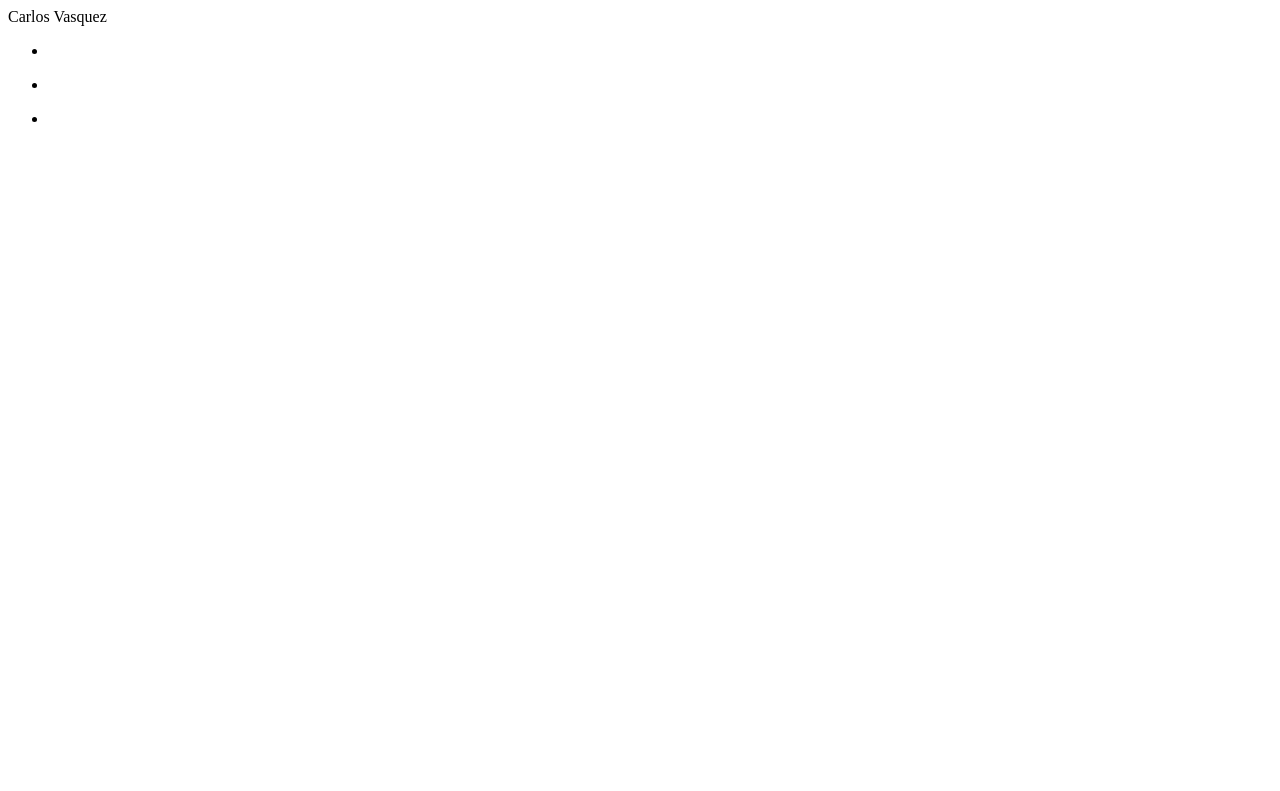
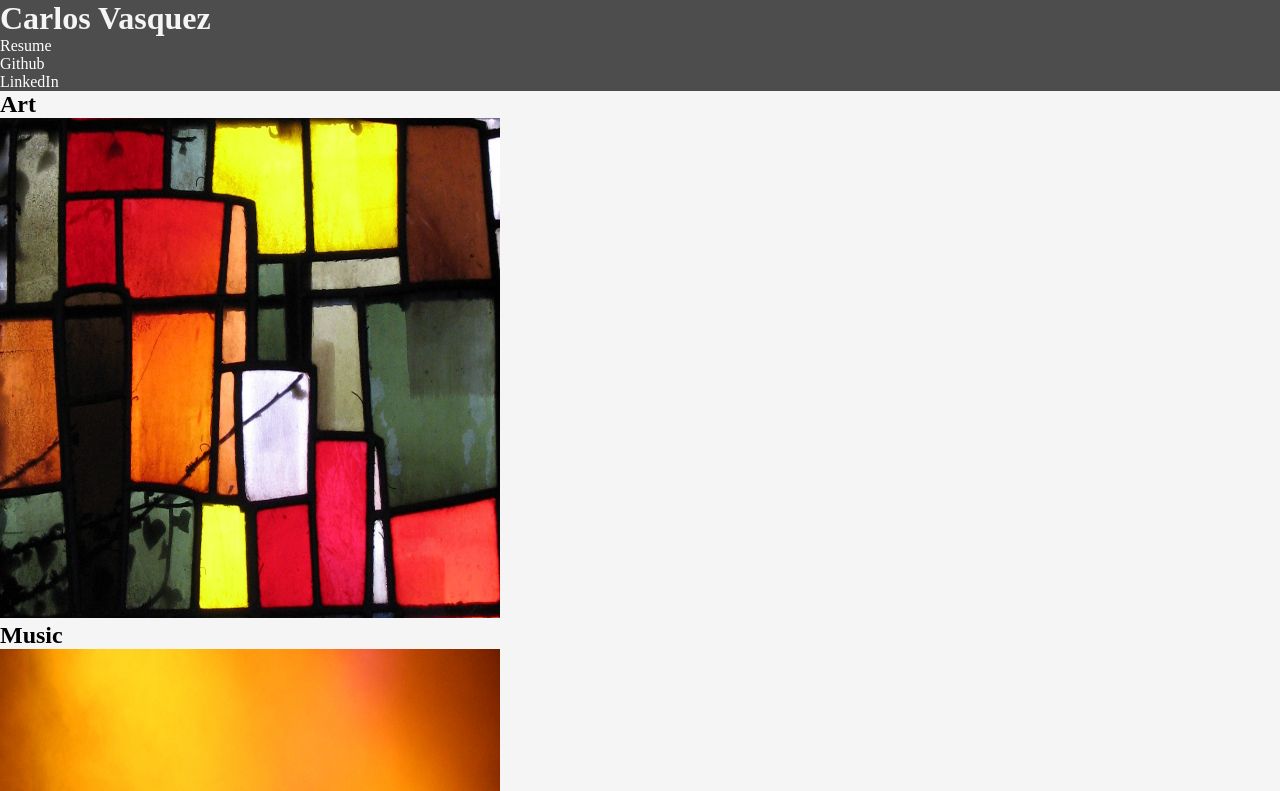
Before and after one commit to carvasquez206/A2_Portfolio, a plain HTML site: page index.html in a window 1280 px wide. Shown: the top 791 px of the page. Drawn offline with Linux system fonts and the light colour scheme.

Commit message:
added images and altered files

```diff
--- a/assets/styles.css
+++ b/assets/styles.css
@@ -0,0 +1,32 @@
+* {
+    box-sizing: border-box;
+    padding: 0;
+    margin: 0;
+}
+
+body {
+    background-color: whitesmoke;
+}
+
+header {
+    color: whitesmoke;
+    background-color: rgb(77, 77, 77);
+
+}
+
+a {
+    color: #ffffff;
+    text-decoration: none;
+}
+
+p {
+    font-size: 16px;
+}
+img {
+    width: 500px;
+    height: 500px;
+}
+
+footer {
+    background-color: rgb(202, 202, 202);
+}
--- a/index.html
+++ b/index.html
@@ -2,31 +2,52 @@
 <html lang="en">
 <head>
     <meta charset="UTF-8">
-    <meta http-equiv="X-UA-Compatible" content="IE=edge">
-    <meta name="viewport" content="width=device-width, initial-scale=1.0">
+    <link rel="stylesheet" href="./assets/styles.css">
     <title>Portfoliolilio</title>
 </head>
 
 <body>
     <header>
-      Carlos Vasquez
-  </header>
+        <h1>Carlos Vasquez</h1>
         <nav>
             <ul>
                 <li>
-
+                    <a href="">Resume</a>
                 </li>
             </ul>
             <ul>
                 <li>
-
+                    <a href="https://github.com/carvasquez206">Github</a>
                 </li>
             </ul>
             <ul>
                 <li>
-
+                    <a href="https://www.linkedin.com/in/carlos-v-28b436114/">LinkedIn</a>
                 </li>
             </ul>
         </nav>
+    </header>
+
+    <main>
+        <!-- add an image since you don't currently have projects-->
+        <div class="1st project">
+            <h2>Art</h2>
+            <img src="./assets/images/church-art.jpg"/>
+        </div>
+        <div class="2nd project">
+            <h2>Music</h2>
+            <img src="./assets/images/djmusicimage.jpg"/>
+        </div>
+        <div class="3rd project">
+            <h2>GYM</h2>
+            <img src="./assets/images/weights.jpg"/>
+        </div>
+    </main>
+
+    <footer>
+        <h2> Portfoliolilio</h2>
+        <p>&copy; 2021 Carlos Vasquez, Inc.</p>
+    </footer>
 </body>
+
 </html>
```
Also changed, not shown: assets/images/church-art.jpg (added), assets/images/djmusicimage.jpg (added), 1 other file. Lines whose indentation alone changed are shown as unchanged.
